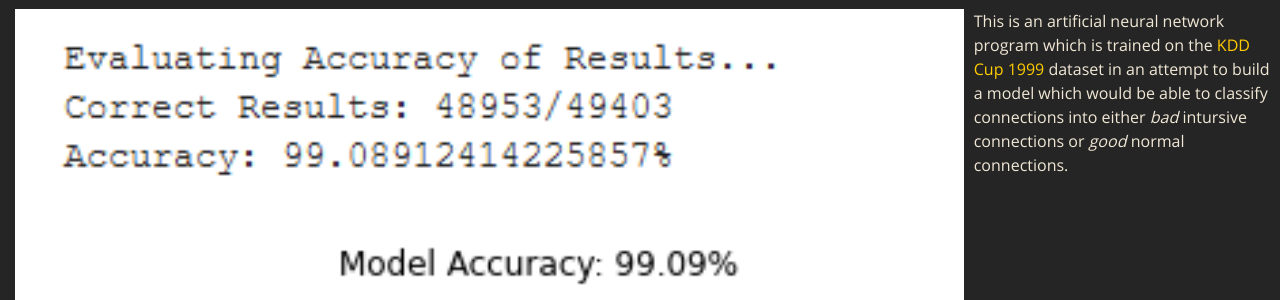
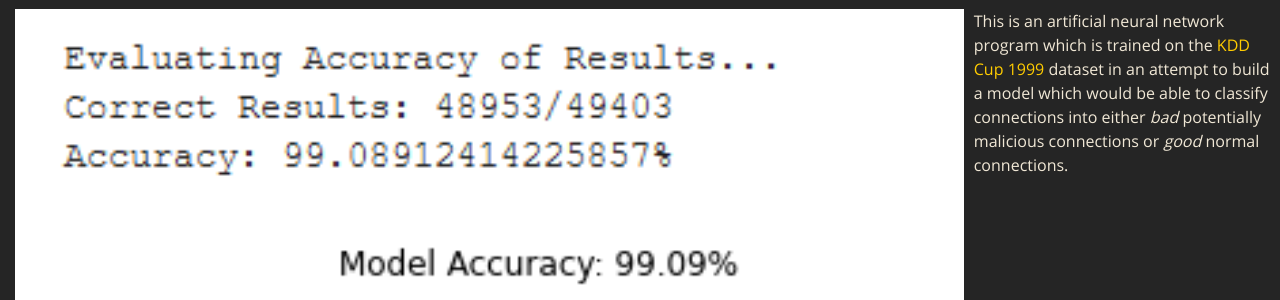
Before and after one commit to GamesProgrammingGrad2021/GamesProgrammingGrad2021.github.io, a Jekyll site: the page built from index.md, in a window 1280 px wide and 900 px high, scrolled down 1729 px. Shown: the part 154-454 px from the top of the window. Built offline with Jekyll 4.4.1, drawn with Linux system fonts in a browser that asks for light colours; nearby versions of some CDN libraries; our own code applies the rules of GitHub Pages for plain Markdown files.

Commit message:
Update default.html

```diff
--- a/_layouts/default.html
+++ b/_layouts/default.html
@@ -155,7 +155,8 @@
 				<a href="https://drive.google.com/file/d/1X-fP9Mrm-ccgKDmvOfAfwK8EcRm2s_mT/view?usp=sharing"><img src="ANN Coursework Thumbnail.png" alt="ANN Coursework Thumbnail" style="height: 75%; width: 75%; vertical-align: middle; float: left; padding-right: 10px;"></a>
 				This is an artificial neural network program which is trained on the
 				<a href="http://kdd.ics.uci.edu/databases/kddcup99/kddcup99.html">KDD Cup 1999</a> dataset in an attempt to build a model which
-				would be able to classify connections into either <i>bad</i> intursive connections or <i>good</i> normal connections.
+				would be able to classify connections into either <i>bad</i> potentially malicious connections or <i>good</i> normal connections.
+
 				</div>
 			</div>
 
```
